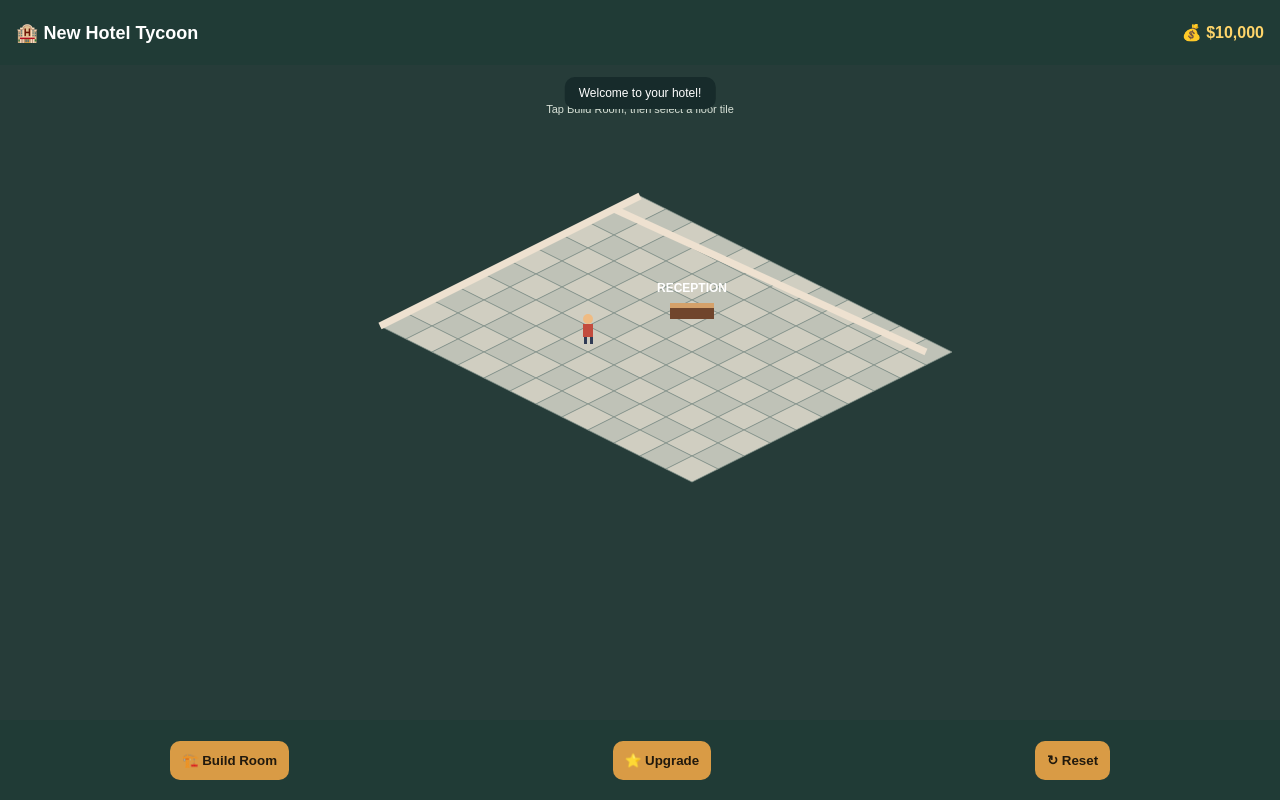
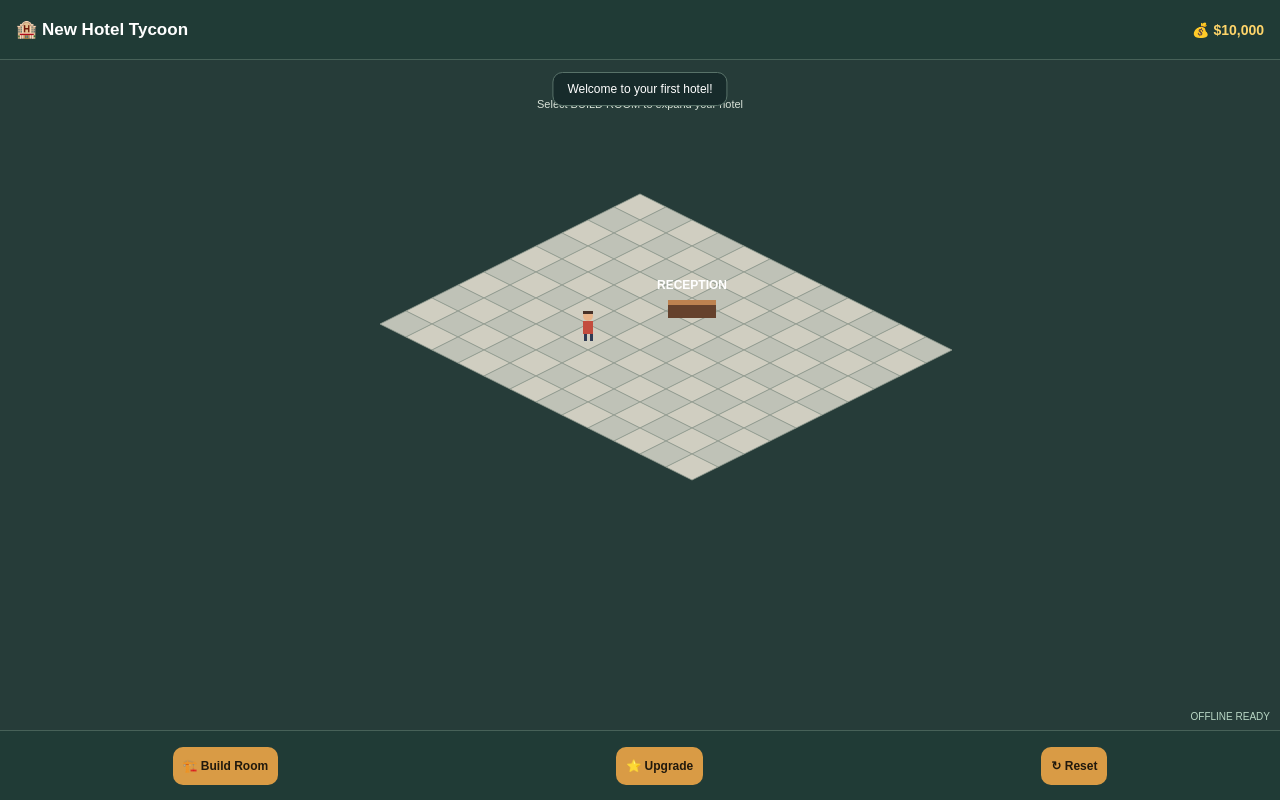
Before and after one commit to dhanushpoojary9740-boop/new-hotel-tycoon-android, a plain HTML site: page index.html in a window 1280 px wide. Drawn offline with Linux system fonts and the light colour scheme.

Commit message:
Connect offline support and application manifest

```diff
--- a/index.html
+++ b/index.html
@@ -2,44 +2,115 @@
 <html lang="en">
 <head>
 <meta charset="UTF-8">
-<meta name="viewport" content="width=device-width,initial-scale=1,maximum-scale=1,user-scalable=no">
-<meta name="theme-color" content="#172b2b">
+<meta name="viewport" content="width=device-width, initial-scale=1, maximum-scale=1, user-scalable=no">
+<meta name="theme-color" content="#203b36">
+<meta name="description" content="Build and manage your own isometric hotel empire.">
+<link rel="manifest" href="./manifest.json">
 <title>New Hotel Tycoon</title>
+
 <style>
-*{box-sizing:border-box}
-body{
- margin:0;background:#142323;color:white;
- font-family:Arial,sans-serif;overflow:hidden;
- touch-action:pan-x pan-y;
+* {
+  box-sizing: border-box;
+  -webkit-tap-highlight-color: transparent;
 }
-header{
- height:65px;background:#203b36;
- display:flex;align-items:center;justify-content:space-between;
- padding:10px 16px;
+
+body {
+  margin: 0;
+  background: #142323;
+  color: white;
+  font-family: Arial, sans-serif;
+  overflow: hidden;
+  user-select: none;
 }
-h2{font-size:18px;margin:0}
-#money{color:#ffd56a;font-weight:bold}
-main{height:calc(100dvh - 145px);position:relative}
-canvas{width:100%;height:100%;display:block}
-footer{
- height:80px;background:#203b36;display:flex;
- justify-content:space-around;align-items:center;
- padding:8px;
+
+header {
+  height: 60px;
+  background: #203b36;
+  display: flex;
+  align-items: center;
+  justify-content: space-between;
+  padding: 0 16px;
+  border-bottom: 1px solid #476158;
 }
-button{
- border:0;border-radius:10px;padding:12px;
- background:#d99b45;color:#21190d;font-weight:bold;
+
+h2 {
+  font-size: 17px;
+  margin: 0;
 }
-button:active{transform:scale(.96)}
-#message{
- position:absolute;top:12px;left:50%;
- transform:translateX(-50%);
- background:#172b2b;padding:9px 14px;
- border-radius:10px;font-size:12px;
- white-space:nowrap;
+
+#money {
+  color: #ffd56a;
+  font-weight: bold;
+  font-size: 14px;
+}
+
+main {
+  height: calc(100dvh - 130px);
+  position: relative;
+  overflow: hidden;
+}
+
+canvas {
+  width: 100%;
+  height: 100%;
+  display: block;
+  touch-action: none;
+}
+
+#message {
+  position: absolute;
+  top: 12px;
+  left: 50%;
+  transform: translateX(-50%);
+  background: #172b2b;
+  border: 1px solid #587269;
+  padding: 9px 14px;
+  border-radius: 10px;
+  font-size: 12px;
+  white-space: nowrap;
+  pointer-events: none;
+}
+
+footer {
+  height: 70px;
+  background: #203b36;
+  display: flex;
+  justify-content: space-around;
+  align-items: center;
+  gap: 7px;
+  padding: 7px;
+  border-top: 1px solid #476158;
+}
+
+button {
+  border: none;
+  border-radius: 10px;
+  padding: 12px 10px;
+  background: #d99b45;
+  color: #21190d;
+  font-weight: bold;
+  font-size: 12px;
+  cursor: pointer;
+}
+
+button:active {
+  transform: scale(.96);
+}
+
+#build.active {
+  background: #78c98c;
+}
+
+#offline {
+  position: absolute;
+  bottom: 8px;
+  right: 10px;
+  color: #b9d7c5;
+  font-size: 10px;
 }
 </style>
 </head>
+
 <body>
 
 <header>
@@ -49,7 +120,8 @@ button:active{transform:scale(.96)}
 
 <main>
   <canvas id="game"></canvas>
- <div id="message">Welcome to your hotel!</div>
+  <div id="message">Welcome to your first hotel!</div>
+  <div id="offline">OFFLINE READY</div>
 </main>
 
 <footer>
@@ -59,206 +131,415 @@ button:active{transform:scale(.96)}
 </footer>
 
 <script>
-const canvas=document.getElementById("game");
-const ctx=canvas.getContext("2d");
+"use strict";
 
-const COLS=12,ROWS=10;
-const TW=52,TH=26;
-let money=10000;
-let buildMode=false;
-let tiles={};
+// ===================================
+// GAME CONFIGURATION
+// ===================================
 
-try{
- tiles=JSON.parse(localStorage.getItem("hotelTiles"))||{};
- money=Number(localStorage.getItem("hotelMoney"))||10000;
-}catch(e){}
+const COLS = 12;
+const ROWS = 10;
+const TILE_W = 52;
+const TILE_H = 26;
+const ROOM_COST = 1000;
 
-function resize(){
- const r=canvas.getBoundingClientRect();
- const d=Math.min(window.devicePixelRatio||1,2);
- canvas.width=r.width*d;
- canvas.height=r.height*d;
- ctx.setTransform(d,0,0,d,0,0);
+const canvas = document.getElementById("game");
+const ctx = canvas.getContext("2d");
+
+let money = 10000;
+let buildMode = false;
+let tiles = {};
+
+const STORAGE_MONEY = "hotelTycoonMoney";
+const STORAGE_TILES = "hotelTycoonTiles";
+
+// ===================================
+// SAVE AND LOAD
+// ===================================
+
+function loadGame() {
+  try {
+    const savedMoney = localStorage.getItem(STORAGE_MONEY);
+    const savedTiles = localStorage.getItem(STORAGE_TILES);
+
+    if (savedMoney !== null) {
+      const parsedMoney = Number(savedMoney);
+      if (Number.isFinite(parsedMoney) && parsedMoney >= 0) {
+        money = parsedMoney;
+      }
+    }
+
+    if (savedTiles) {
+      const parsed = JSON.parse(savedTiles);
+
+      if (parsed && typeof parsed === "object" &&
+          !Array.isArray(parsed)) {
+        tiles = parsed;
+      }
+    }
+  } catch (error) {
+    console.error("Save loading failed:", error);
+  }
+}
+
+function saveGame() {
+  try {
+    localStorage.setItem(STORAGE_MONEY, String(money));
+    localStorage.setItem(STORAGE_TILES, JSON.stringify(tiles));
+  } catch (error) {
+    showMessage("Unable to save game!");
+    console.error(error);
+  }
+}
+
+// ===================================
+// SCREEN
+// ===================================
+
+function resizeCanvas() {
+  const rect = canvas.getBoundingClientRect();
+  const ratio = Math.min(window.devicePixelRatio || 1, 2);
+
+  canvas.width = Math.round(rect.width * ratio);
+  canvas.height = Math.round(rect.height * ratio);
+
+  ctx.setTransform(ratio, 0, 0, ratio, 0, 0);
+
   draw();
 }
-window.addEventListener("resize",resize);
 
-function origin(){
- return {x:canvas.clientWidth/2,y:canvas.clientHeight*.20};
-}
+window.addEventListener("resize", resizeCanvas);
 
-function point(x,y){
- const o=origin();
+// ===================================
+// ISOMETRIC COORDINATES
+// ===================================
+
+function getOrigin() {
   return {
-  x:o.x+(x-y)*TW/2,
-  y:o.y+(x+y)*TH/2
+    x: canvas.clientWidth / 2,
+    y: canvas.clientHeight * 0.20
   };
 }
 
-function diamond(x,y,color){
- const p=point(x,y);
+function toScreen(x, y) {
+  const origin = getOrigin();
+
+  return {
+    x: origin.x + (x - y) * TILE_W / 2,
+    y: origin.y + (x + y) * TILE_H / 2
+  };
+}
+
+// ===================================
+// DRAW FLOOR TILE
+// ===================================
+
+function drawTile(x, y, color) {
+  const p = toScreen(x, y);
+
   ctx.beginPath();
- ctx.moveTo(p.x,p.y);
- ctx.lineTo(p.x+TW/2,p.y+TH/2);
- ctx.lineTo(p.x,p.y+TH);
- ctx.lineTo(p.x-TW/2,p.y+TH/2);
+
+  ctx.moveTo(p.x, p.y);
+  ctx.lineTo(p.x + TILE_W / 2, p.y + TILE_H / 2);
+  ctx.lineTo(p.x, p.y + TILE_H);
+  ctx.lineTo(p.x - TILE_W / 2, p.y + TILE_H / 2);
+
   ctx.closePath();
- ctx.fillStyle=color;
+
+  ctx.fillStyle = color;
   ctx.fill();
- ctx.strokeStyle="#83928b";
- ctx.lineWidth=.7;
+
+  ctx.strokeStyle = "#929c91";
+  ctx.lineWidth = 0.8;
   ctx.stroke();
 }
 
-function draw(){
- const w=canvas.clientWidth,h=canvas.clientHeight;
- ctx.clearRect(0,0,w,h);
+// ===================================
+// DRAW HOTEL FLOOR
+// ===================================
 
- ctx.fillStyle="#263c39";
- ctx.fillRect(0,0,w,h);
+function drawFloor() {
+  for (let y = 0; y < ROWS; y++) {
+    for (let x = 0; x < COLS; x++) {
+      const color = (x + y) % 2 === 0
+        ? "#d0cec1"
+        : "#bfc2b7";
 
- // Hotel floor
- for(let y=0;y<ROWS;y++){
-  for(let x=0;x<COLS;x++){
-   diamond(x,y,(x+y)%2?"#bfc2b7":"#d0cec1");
+      drawTile(x, y, color);
+    }
   }
 }
 
- // Constructed rooms
- for(const key in tiles){
-  const [x,y]=key.split(",").map(Number);
-  diamond(x,y,"#c58d55");
-  const p=point(x,y);
+// ===================================
+// DRAW CONSTRUCTED ROOMS
+// ===================================
 
-  ctx.fillStyle="#f1d8a8";
-  ctx.fillRect(p.x-7,p.y+7,14,5);
+function drawRooms() {
+  for (const key in tiles) {
+    const [x, y] = key.split(",").map(Number);
 
-  ctx.fillStyle="#65432d";
-  ctx.fillRect(p.x-5,p.y-5,10,11);
+    if (
+      !Number.isInteger(x) ||
+      !Number.isInteger(y) ||
+      x < 0 || y < 0 ||
+      x >= COLS || y >= ROWS
+    ) continue;
+
+    drawTile(x, y, "#c58d55");
+
+    const p = toScreen(x, y);
+
+    ctx.fillStyle = "#70452c";
+    ctx.fillRect(p.x - 7, p.y + 5, 14, 11);
+
+    ctx.fillStyle = "#f3d9a6";
+    ctx.fillRect(p.x - 7, p.y + 3, 14, 4);
+  }
 }
 
- // Back wall decoration
- const a=point(0,0);
- const b=point(COLS-1,0);
- const c=point(0,ROWS-1);
+// ===================================
+// HOTEL RECEPTION
+// ===================================
 
- ctx.strokeStyle="#eee1d0";
- ctx.lineWidth=7;
- ctx.beginPath();
- ctx.moveTo(a.x-TW/2,a.y+TH/2);
- ctx.lineTo(b.x,b.y+TH/2);
- ctx.stroke();
+function drawReception() {
+  const p = toScreen(5, 3);
 
- ctx.beginPath();
- ctx.moveTo(a.x,a.y);
- ctx.lineTo(c.x-TW/2,c.y+TH/2);
- ctx.stroke();
+  ctx.fillStyle = "#65412c";
+  ctx.fillRect(p.x - 24, p.y + 5, 48, 15);
 
- // Reception desk
- const rp=point(5,3);
- ctx.fillStyle="#70452c";
- ctx.fillRect(rp.x-22,rp.y+5,44,14);
- ctx.fillStyle="#d5a16a";
- ctx.fillRect(rp.x-22,rp.y+3,44,5);
+  ctx.fillStyle = "#bd8250";
+  ctx.fillRect(p.x - 24, p.y + 2, 48, 5);
 
- ctx.fillStyle="#fff";
- ctx.font="bold 12px Arial";
- ctx.textAlign="center";
- ctx.fillText("RECEPTION",rp.x,rp.y-8);
+  ctx.fillStyle = "#ffffff";
+  ctx.font = "bold 12px Arial";
+  ctx.textAlign = "center";
 
- // Guest
- const gp=point(4,6);
- ctx.fillStyle="#efbb83";
- ctx.beginPath();
- ctx.arc(gp.x,gp.y-7,5,0,Math.PI*2);
- ctx.fill();
- ctx.fillStyle="#c34c3e";
- ctx.fillRect(gp.x-5,gp.y-2,10,13);
- ctx.fillStyle="#303b55";
- ctx.fillRect(gp.x-4,gp.y+11,3,7);
- ctx.fillRect(gp.x+2,gp.y+11,3,7);
-
- // Title
- ctx.fillStyle="#fff";
- ctx.font="bold 15px Arial";
- ctx.fillText("YOUR FIRST HOTEL",w/2,30);
-
- ctx.font="11px Arial";
- ctx.fillStyle="#d9e2d8";
- ctx.fillText("Tap Build Room, then select a floor tile",w/2,48);
-
- document.getElementById("money").textContent=
-  "💰 $"+money.toLocaleString("en-IN");
+  ctx.fillText("RECEPTION", p.x, p.y - 9);
 }
 
-function save(){
- localStorage.setItem("hotelTiles",JSON.stringify(tiles));
- localStorage.setItem("hotelMoney",String(money));
+// ===================================
+// GUEST CHARACTER
+// ===================================
+
+function drawGuest(x, y, shirtColor) {
+  const p = toScreen(x, y);
+
+  // Head
+  ctx.fillStyle = "#e8b48a";
+  ctx.beginPath();
+  ctx.arc(p.x, p.y - 8, 5, 0, Math.PI * 2);
+  ctx.fill();
+
+  // Hair
+  ctx.fillStyle = "#473128";
+  ctx.fillRect(p.x - 5, p.y - 13, 10, 3);
+
+  // Body
+  ctx.fillStyle = shirtColor;
+  ctx.fillRect(p.x - 5, p.y - 3, 10, 13);
+
+  // Legs
+  ctx.fillStyle = "#303b55";
+  ctx.fillRect(p.x - 4, p.y + 10, 3, 7);
+  ctx.fillRect(p.x + 2, p.y + 10, 3, 7);
 }
 
-canvas.addEventListener("pointerdown",e=>{
- if(!buildMode)return;
+// ===================================
+// GAME RENDERING
+// ===================================
 
- const r=canvas.getBoundingClientRect();
- const mx=e.clientX-r.left;
- const my=e.clientY-r.top;
- const o=origin();
+function draw() {
+  const width = canvas.clientWidth;
+  const height = canvas.clientHeight;
 
- const dx=mx-o.x;
- const dy=my-o.y;
+  ctx.clearRect(0, 0, width, height);
 
- const x=Math.round(dx/TW+dy/TH);
- const y=Math.round(dy/TH-dx/TW);
+  ctx.fillStyle = "#263c39";
+  ctx.fillRect(0, 0, width, height);
 
- if(x<0||y<0||x>=COLS||y>=ROWS)return;
+  drawFloor();
+  drawRooms();
+  drawReception();
 
- const key=x+","+y;
+  drawGuest(4, 6, "#c34c3e");
 
- if(tiles[key]){
-  message("Room already constructed!");
+  ctx.textAlign = "center";
+
+  ctx.fillStyle = "#ffffff";
+  ctx.font = "bold 15px Arial";
+  ctx.fillText("YOUR FIRST HOTEL", width / 2, 30);
+
+  ctx.fillStyle = "#d9e2d8";
+  ctx.font = "11px Arial";
+  ctx.fillText(
+    "Select BUILD ROOM to expand your hotel",
+    width / 2,
+    48
+  );
+
+  updateMoney();
+}
+
+// ===================================
+// MONEY DISPLAY
+// ===================================
+
+function updateMoney() {
+  document.getElementById("money").textContent =
+    "💰 $" + money.toLocaleString("en-IN");
+}
+
+// ===================================
+// MESSAGE
+// ===================================
+
+function showMessage(text) {
+  document.getElementById("message").textContent = text;
+}
+
+// ===================================
+// BUILDING SYSTEM
+// ===================================
+
+document.getElementById("build").addEventListener("click", () => {
+  buildMode = !buildMode;
+
+  const button = document.getElementById("build");
+
+  button.classList.toggle("active", buildMode);
+
+  button.textContent = buildMode
+    ? "❌ Cancel Build"
+    : "🏗️ Build Room";
+
+  showMessage(
+    buildMode
+      ? "Tap an empty floor tile to construct!"
+      : "Building cancelled."
+  );
+});
+
+// ===================================
+// TILE SELECTION
+// ===================================
+
+canvas.addEventListener("pointerdown", event => {
+  if (!buildMode) return;
+
+  const rect = canvas.getBoundingClientRect();
+
+  const mouseX = event.clientX - rect.left;
+  const mouseY = event.clientY - rect.top;
+
+  const origin = getOrigin();
+
+  const dx = mouseX - origin.x;
+  const dy = mouseY - origin.y;
+
+  const x = Math.round(
+    dx / TILE_W + dy / TILE_H
+  );
+
+  const y = Math.round(
+    dy / TILE_H - dx / TILE_W
+  );
+
+  if (
+    x < 0 || y < 0 ||
+    x >= COLS || y >= ROWS
+  ) {
+    showMessage("Select a floor tile!");
     return;
   }
 
- if(money<1000){
-  message("Not enough money!");
+  const key = x + "," + y;
+
+  if (tiles[key]) {
+    showMessage("This tile is already constructed!");
     return;
   }
 
- tiles[key]=true;
- money-=1000;
- save();
- buildMode=false;
- document.getElementById("build").textContent="🏗️ Build Room";
- message("New floor tile constructed!");
+  if (money < ROOM_COST) {
+    showMessage("Not enough money!");
+    return;
+  }
+
+  tiles[key] = true;
+  money -= ROOM_COST;
+
+  saveGame();
+
+  buildMode = false;
+
+  const button = document.getElementById("build");
+  button.classList.remove("active");
+  button.textContent = "🏗️ Build Room";
+
+  showMessage("New room foundation constructed!");
+
+  updateMoney();
   draw();
 });
 
-function message(t){
- document.getElementById("message").textContent=t;
+// ===================================
+// UPGRADE BUTTON
+// ===================================
+
+document.getElementById("upgrade").addEventListener("click", () => {
+  showMessage("Hotel upgrades are coming soon!");
+});
+
+// ===================================
+// RESET GAME
+// ===================================
+
+document.getElementById("reset").addEventListener("click", () => {
+  const confirmReset = confirm(
+    "Are you sure you want to start a new hotel?"
+  );
+
+  if (!confirmReset) return;
+
+  money = 10000;
+  tiles = {};
+  buildMode = false;
+
+  saveGame();
+
+  document.getElementById("build").textContent = "🏗️ Build Room";
+  document.getElementById("build").classList.remove("active");
+
+  showMessage("Your new hotel adventure begins!");
+
+  updateMoney();
+  draw();
+});
+
+// ===================================
+// SERVICE WORKER REGISTRATION
+// ===================================
+
+if ("serviceWorker" in navigator) {
+  window.addEventListener("load", () => {
+    navigator.serviceWorker.register("./sw.js")
+      .then(() => {
+        console.log("Hotel Tycoon offline support enabled.");
+      })
+      .catch(error => {
+        console.error("Service worker registration failed:", error);
+      });
+  });
 }
 
-document.getElementById("build").onclick=()=>{
- buildMode=!buildMode;
- document.getElementById("build").textContent=
-  buildMode?"Select a Tile":"🏗️ Build Room";
- message(buildMode?"Choose a floor tile to build!":"Build mode disabled");
-};
+// ===================================
+// START GAME
+// ===================================
 
-document.getElementById("upgrade").onclick=()=>{
- message("Hotel upgrades coming soon!");
-};
+loadGame();
+resizeCanvas();
+updateMoney();
 
-document.getElementById("reset").onclick=()=>{
- if(!confirm("Start a new hotel?"))return;
- money=10000;
- tiles={};
- save();
- draw();
- message("New hotel started!");
-};
+</script>
 
-resize();
-draw();
-</script>
 </body>
 </html>
```
Lines whose indentation alone changed are shown as unchanged.
